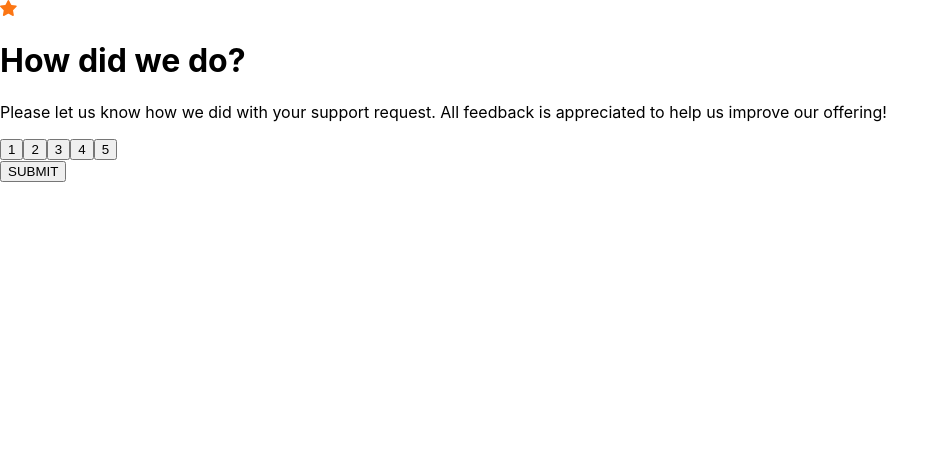
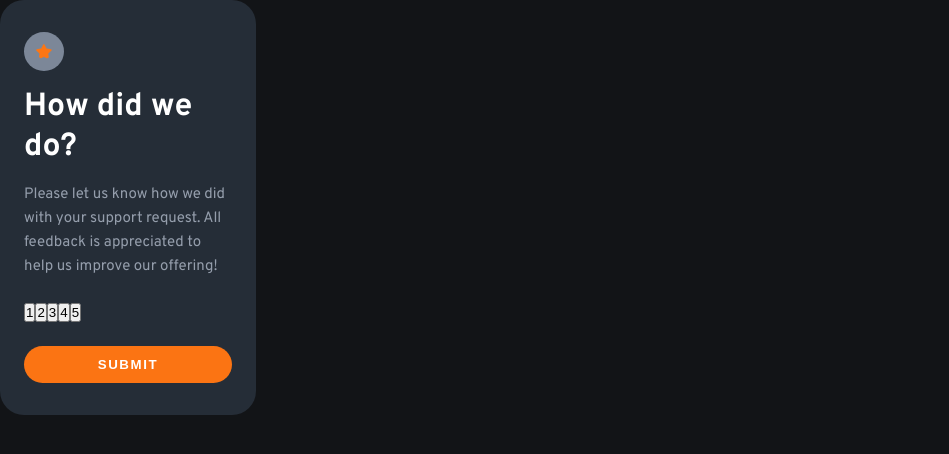
Before and after one commit to stephen-kern/FEM-Rating, a React (Create React App) app: page / in a window 1280 px wide. Shown: the top 454 px of the page, without its empty margins (0-949 px from the left). Built offline with nearby package versions, Linux system fonts and the light colour scheme.

Commit message:
got some styles done. saving.

```diff
--- a/src/App.js
+++ b/src/App.js
@@ -1,4 +1,6 @@
+import React from 'react';
 import Rating from "./components/Rating";
+import './index.css';
 
 function App() {
   return (
--- a/src/components/Rating/index.js
+++ b/src/components/Rating/index.js
@@ -21,7 +21,7 @@ const Rating = () => {
         <Feedback selectedRating={rating} />
       ) : (
         <>
-          <img alt="star icon" src={Star} />
+          <img className="star-icon" alt="star icon" src={Star} />
           <h1>How did we do?</h1>
           <p>
             Please let us know how we did with your support request. All
@@ -31,7 +31,7 @@ const Rating = () => {
             rating={rating}
             handleRatingChange={handleRatingChange}
           />
-          <button type="submit" onClick={handleSubmit}>
+          <button className="submit-button" type="submit" onClick={handleSubmit}>
             SUBMIT
           </button>{" "}
         </>
--- a/src/index.css
+++ b/src/index.css
@@ -1,13 +1,77 @@
+@import url('https://fonts.googleapis.com/css2?family=Overpass:wght@400;700&display=swap');
+
+*{
+  margin: 0;
+  padding: 0;
+  box-sizing: border-box;
+}
+
+:root {
+  --primary:hsl(25, 97%, 53%);
+  --white:hsl(0, 0%, 100%);
+  --lightgray:hsl(217, 12%, 63%);
+  --mediumgray:hsl(216, 12%, 54%);
+  --darkblue:hsl(213, 19%, 18%);
+  --darkdarkblue:hsl(216, 12%, 8%);
+}
+
 body {
-  margin: 0;
-  font-family: -apple-system, BlinkMacSystemFont, 'Segoe UI', 'Roboto', 'Oxygen',
-    'Ubuntu', 'Cantarell', 'Fira Sans', 'Droid Sans', 'Helvetica Neue',
-    sans-serif;
+  font-family: 'Overpass', sans-serif;
   -webkit-font-smoothing: antialiased;
   -moz-osx-font-smoothing: grayscale;
+  background-color: var(--darkdarkblue);
 }
 
-code {
-  font-family: source-code-pro, Menlo, Monaco, Consolas, 'Courier New',
-    monospace;
+.app {
+  display: flex;
+  min-height: 100%;
 }
+
+/* Rating Component Styles  */
+
+.rating-container{
+  display: flex;
+  flex-direction: column;
+  justify-content: center;
+  align-content: center;
+  padding: 1.5rem;
+  background-color: var(--darkblue);
+  width: 20vw;
+  border-radius: 1.5rem;
+}
+
+.rating-container * {
+  margin: 0.5rem 0;
+}
+
+h1 {
+  color: var(--white);
+}
+
+p{
+  font-size: 15px;
+  color: var(--lightgray);
+  line-height: 1.5rem;
+}
+
+.star-icon{
+  width: 2.5rem;
+  padding: 0.75rem;
+  border-radius: 50%;
+  background-color: var(--mediumgray);
+}
+
+.submit-button{
+  font-weight: 700;
+  letter-spacing: 0.10rem;
+  color: var(--white);
+  background-color: var(--primary);
+  border: none;
+  padding: 0.7rem 0;
+  border-radius: 1.5rem;
+}
+
+.submit-button:hover{
+  color: var(--primary);
+  background-color: var(--white);
+}
```
